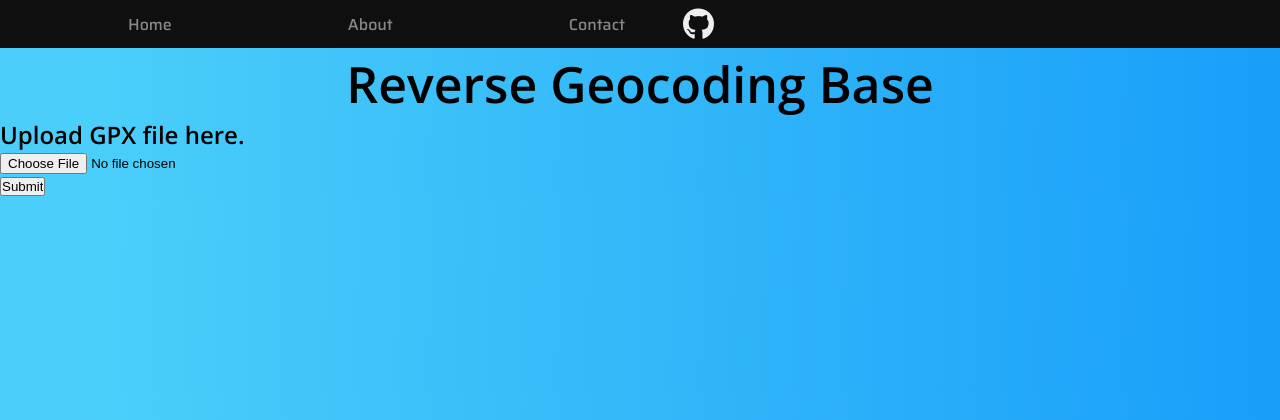
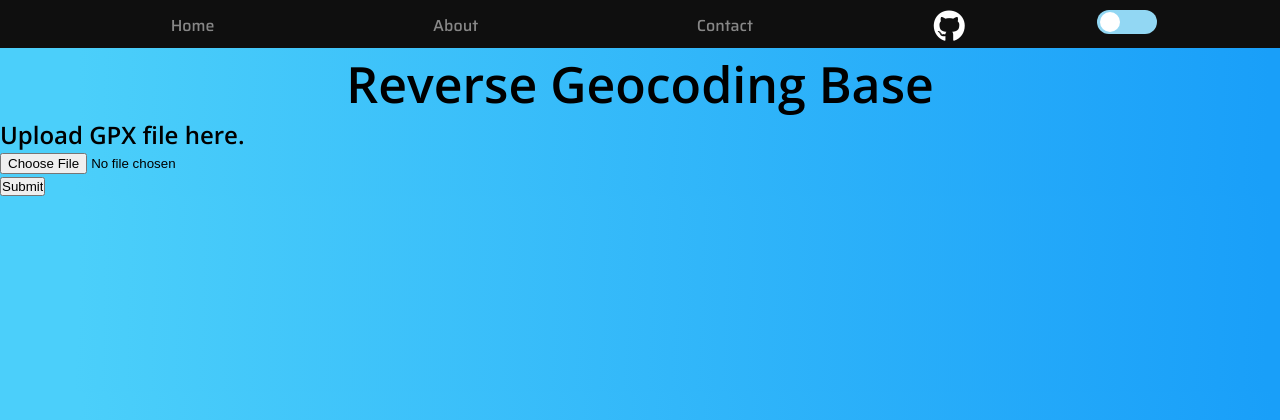
Before and after one commit to Abduarraheem/Reverse-Geocode, a Flask app: page / in a window 1280 px wide. Shown: the top 420 px of the page. Run offline with Flask 2, Linux system fonts and the light colour scheme; some libraries are stand-ins or nearby versions; some web fonts are replaced.

Commit message:
Made the nav bar more resposive and added a switch button for dark and light mode feature.

```diff
--- a/static/style.css
+++ b/static/style.css
@@ -2,7 +2,6 @@
     margin: 0px;
     padding: 0px;
     box-sizing: border-box;
-    /* font-size: 16px; */
 }
 
 body{
@@ -25,21 +24,15 @@ a{
     background-color: rgb(15, 15, 15);
     /* background: linear-gradient( 111.1deg,  rgba(0,40,70,1) -4.8%, rgb(1, 66, 116) 82.7%, rgb(4, 113, 196) 97.2% ); */
     overflow: hidden;
+    align-items: center;
     /* z-index:1500; */
     /* border-top-right-radius: 0.8rem;
     border-bottom-right-radius: 0.8rem; */
 }
 
 
-
-
-/*  */
-
-
-
-
 .nav-link{
-    font-size: 100%;
+    /* font-size: 100%; */
     font-family: 'Saira', sans-serif;
     display: flex;
     text-decoration: none;
@@ -72,22 +65,82 @@ a.nav-link{
 
 .socials i{
     padding: 10px;
-    /* width: 5rem; */
     margin: 2px, 1px;
     font-size: 2rem;
     position: relative;
-    /* transition: color 650ms; */
+
+}
+
+.fa-github{
+    overflow: hidden;
+    background-size: 100% 200%;
+    background-image: linear-gradient(to top,rgb(69, 38, 247) 5%,rgb(102, 187, 212), white 50%);
+    /* color: #fff; */
+    -webkit-background-clip: text;      /*Makes it so that it only colors the icon and not the container*/
+    -webkit-text-fill-color: transparent;
+    transition:
+      background-position .3s ease-in-out,
+      color .2s ease-in-out;
 }
 .fa-github:hover, .fa-github:focus{
-    background: linear-gradient(to top,  rgb(102, 187, 212), rgb(82, 54, 238));
+
+    background-color: linear-gradient(to top,  rgb(102, 187, 212) , rgb(82, 54, 238));
     -webkit-background-clip: text;
     -webkit-text-fill-color: transparent;
+    background-position: 0 100%;
 }
 
+.switch{
+    position: relative;
+    width: 60px;
+    height: 24px;
+    display: flex;
+    top: 10px;
+}
 
+/* Hide default HTML checkbox */
+.switch input {
+    opacity: 0;
+    width: 0;
+    height: 0;
 
+}
 
+.slider {
+    position: absolute;
+    cursor: pointer;
+    top: 0;
+    left: 0;
+    right: 0;
+    bottom: 0;
+    background-color: rgb(146, 215, 243);
+    -webkit-transition: .4s;
+    transition: .4s;
+    border-radius: 34px;
+}
+.slider:before {
+    position: absolute;
+    content: ""; /*Creats some conetent so we can have a cirlce*/
+    height: 20px;
+    width: 20px;
+    left: 3px;
+    top: 2px;
+    bottom: 4px;
+    background-color: rgb(255, 255, 255);
+    -webkit-transition: .4s;
+    transition: .4s;
+    border-radius: 34px; /*Set the raidus of the content to be 1 so we get something like a circle*/
+  }
 
+input:checked +.slider:before{
+    -webkit-transform: translateX(34px);
+    -ms-transform: translateX(34px);
+    transform: translateX(34px);
+}
+
+input:checked +.slider{
+    background-color: #454647;
+}
 @media only screen and (max-width:800px){
     .nav-list{
         display: none;
@@ -119,23 +172,22 @@ a.nav-link{
 }
 
 
-@media only screen and (min-width:800px){
+@media only screen and (min-width:801px){
     .nav-link{
         align-items: center;
         padding:  0.8rem 3rem;
         flex-direction: row;
     }
 
-    .nav-item{
+    /* .nav-item{
         margin: 0% 0% 0% 5rem;
-    }
+    } */
     .nav-list{
+        /* position: absolute; */
         list-style: none;
-        padding: 0;
         margin: 0;
         display: flex;
-        align-items: center;
-        height: 100%;
+        justify-content: space-evenly; /*Align the flex items at the evenly of the container*/
 
     }
 }
--- a/templates/index.html
+++ b/templates/index.html
@@ -49,6 +49,12 @@
                     </a> -->
                 </div>
             </li>
+            <li class="nav-item">
+                <label class="switch">
+                    <input type="checkbox">
+                    <span class="slider round"></span>
+                </label>
+            </li>
         </ul>
     </nav>
 
```
